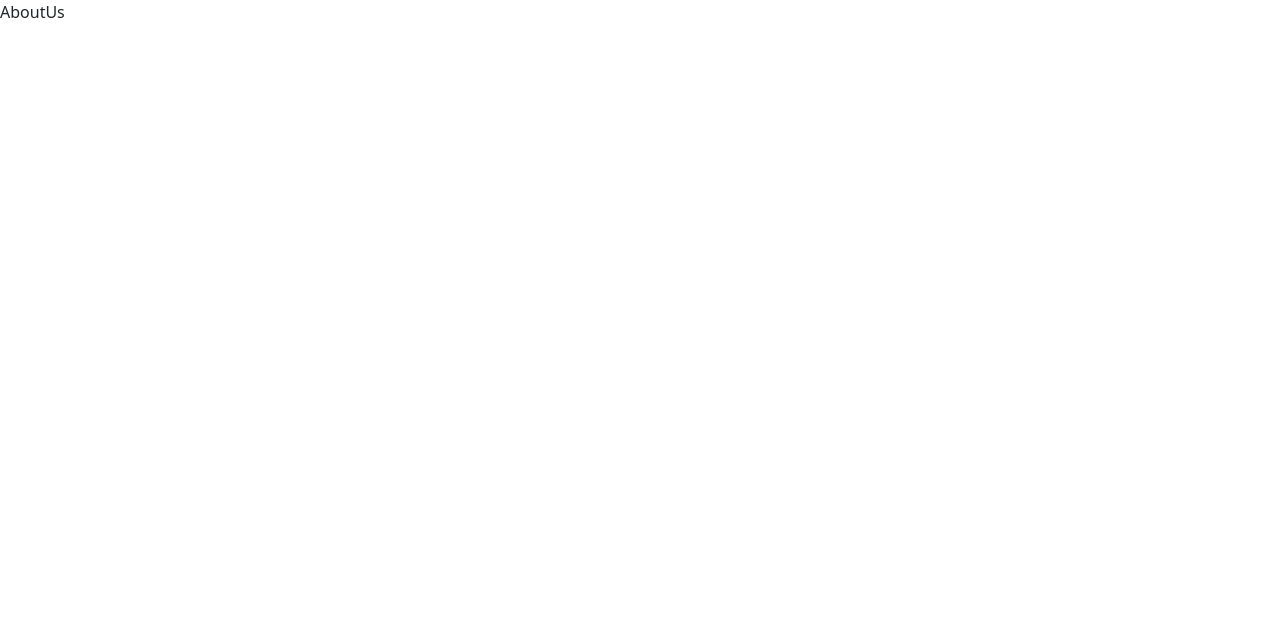
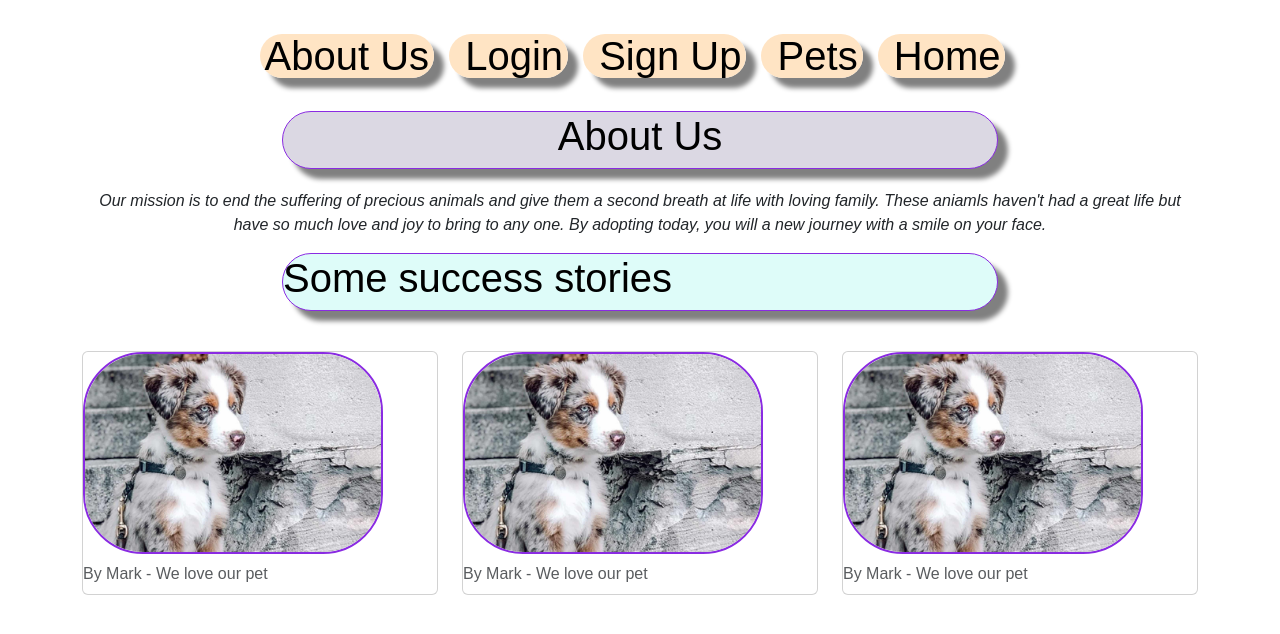
Before and after one commit to 241209-JavaReactAWS/Tin-Puja-Project1-Frontend, a React (Vite) app in the folder pet-adoption-app/: page /about in a window 1280 px wide. Shown: the top 634 px of the page. Built offline with nearby package versions, Linux system fonts and the light colour scheme.

Commit message:
styled about us & added pictures to contact us

```diff
--- a/pet-adoption-app/src/components/user/home/about_me/AboutUs.tsx
+++ b/pet-adoption-app/src/components/user/home/about_me/AboutUs.tsx
@@ -1,8 +1,63 @@
 import React from 'react'
+import Navbar from '../../../navbar/Navbar'
+import { Card, Col, Container, Row } from 'react-bootstrap'
+
+import flower_dog from "../../../../img/flower-dog.jpg";
+import aussie_puppy from "../../../../img/aussiepuppy.jpg";
+import cat from "../../../../img/cat.jpg";
 
 function AboutUs() {
   return (
-    <div>AboutUs</div>
+    <div className='root'>
+    <Navbar/>
+
+    <Container>
+        <div className='contactgroup'>
+            <div className='contacttitlehead'>
+                <h1 className='contacttitle'> About Us</h1>
+            </div>
+            <p className='contactparagraph'>
+                Our mission is to end the suffering of precious animals and give them a second breath at life with
+                loving family. These aniamls haven't had a great life but have so much love and joy to bring to any one.
+                By adopting today, you will a new journey with a smile on your face.
+            </p>
+        </div>
+
+      <section>
+        <div className='contacttitlehead3'>
+            <h1 className='contacttitle'> Some success stories</h1>
+        </div>
+        {/* Add images of dogs with their owners */}
+        <div className='contentimggroup'>
+          <Row>
+            <Col>
+              <Card>
+                <img className='contentimg' src={aussie_puppy} alt="picture of an aussie puppy" />
+                <caption>By Mark - We love our pet</caption>
+              </Card>
+            </Col>
+            <Col>
+              <Card>
+                <img className='contentimg' src={aussie_puppy} alt="picture of an aussie puppy" />
+                <caption>By Mark - We love our pet</caption>
+              </Card>
+            </Col><Col>
+              <Card>
+                <img className='contentimg' src={aussie_puppy} alt="picture of an aussie puppy" />
+                <caption>By Mark - We love our pet</caption>
+              </Card>
+            </Col>
+
+          </Row>
+        </div>
+
+      </section>
+
+
+
+    </Container>
+
+</div>
   )
 }
 
--- a/pet-adoption-app/src/components/user/home/contact/ContactUs.tsx
+++ b/pet-adoption-app/src/components/user/home/contact/ContactUs.tsx
@@ -1,6 +1,8 @@
 import React from 'react'
 import Navbar from '../../../navbar/Navbar'
 import { Container } from 'react-bootstrap'
+import logo from "../../../../img/IMG_1825.jpg"
+
 
 function ContactUs() {
   return (
@@ -22,6 +24,10 @@ function ContactUs() {
                 </div>
                 <p className='contactparagraph'>478 - 123 - 4567</p>
             </div>
+
+
+            <img className="logo" src={logo}/ >
+
         </Container>
 
     </div>
```
